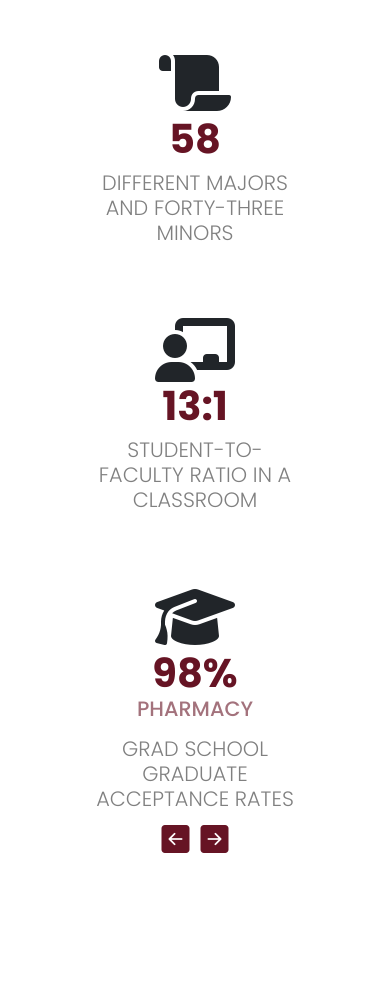
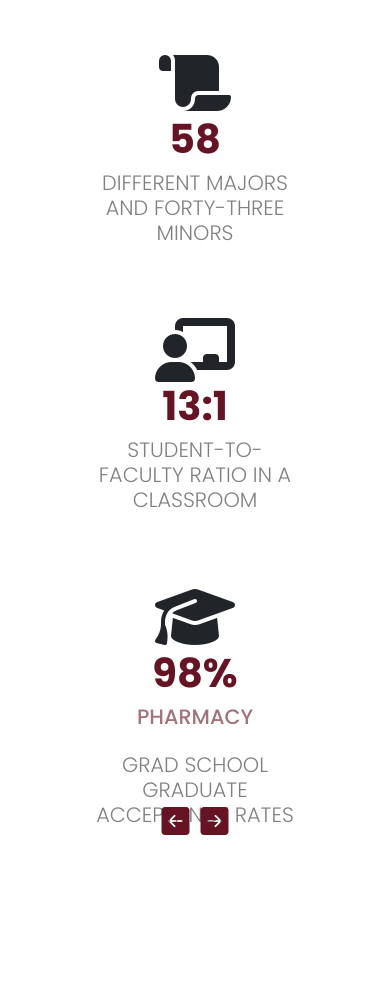
Before and after one commit to ABV-260510649/we-are-site, a plain HTML site: page index.html in a window 390 px wide. Shown: the part 2642-3641 px from the top of the page. Drawn offline with nearby package versions, Linux system fonts and the light colour scheme.

Commit message:
complete quick facts w carousel

```diff
--- a/styles.css
+++ b/styles.css
@@ -275,7 +275,7 @@ body{
   }
 
   .grad{
-    padding-top: 2.5rem;
+    padding-top: 3rem;
   }
 
   .button {
@@ -291,13 +291,13 @@ body{
   }
 
   .btn-prev {
-    top: 60%;
+    top: 55%;
     left: 25%;
     color: rgb(102, 20, 36);
   }
 
   .btn-next {
-    top: 60%;
+    top: 55%;
     right: 25%;
     color: rgb(102, 20, 36);
   }
@@ -321,11 +321,11 @@ body{
 
 @media (max-width: 1250px){
     .btn-prev {
-        top: 70%;
+        top: 50%;
       }
 
       .btn-next {
-        top: 70%;
+        top: 50%;
       }
 }
 
@@ -357,11 +357,11 @@ body{
     }
 
     .btn-prev {
-        top: 50%;
+        top: 40%;
       }
 
       .btn-next {
-        top: 50%;
+        top: 40%;
       }
 }
 
@@ -381,13 +381,13 @@ body{
 
 @media(max-width:900px){
     .btn-prev {
-        top: 60%;
+        top: 50%;
         left: 15%;
 
       }
 
       .btn-next {
-        top: 60%;
+        top: 50%;
         right: 15%;
       }
 }
@@ -438,12 +438,12 @@ body{
     }
 
     .btn-prev {
-        top: 40%;
+        top: 35%;
         left: 30%;
       }
 
       .btn-next {
-        top: 40%;
+        top: 35%;
         right: 30%;
       }
 }
```
